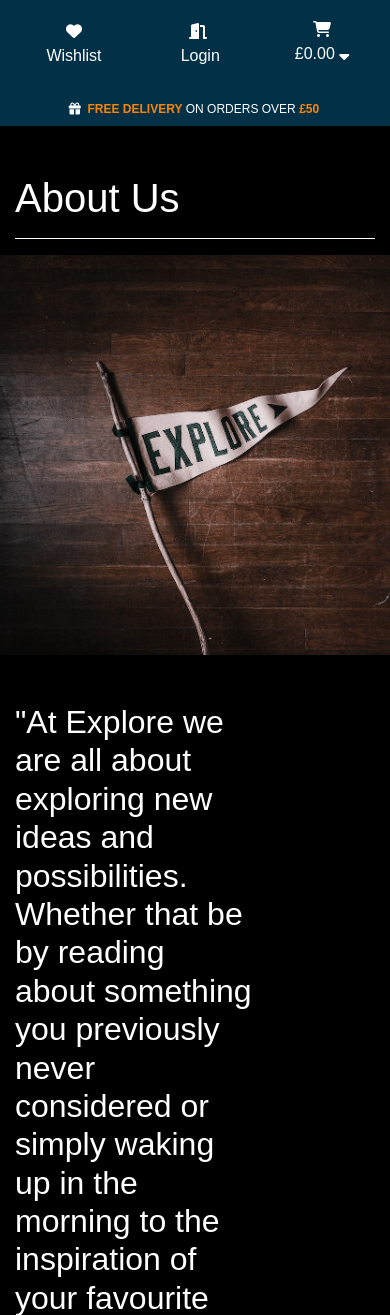
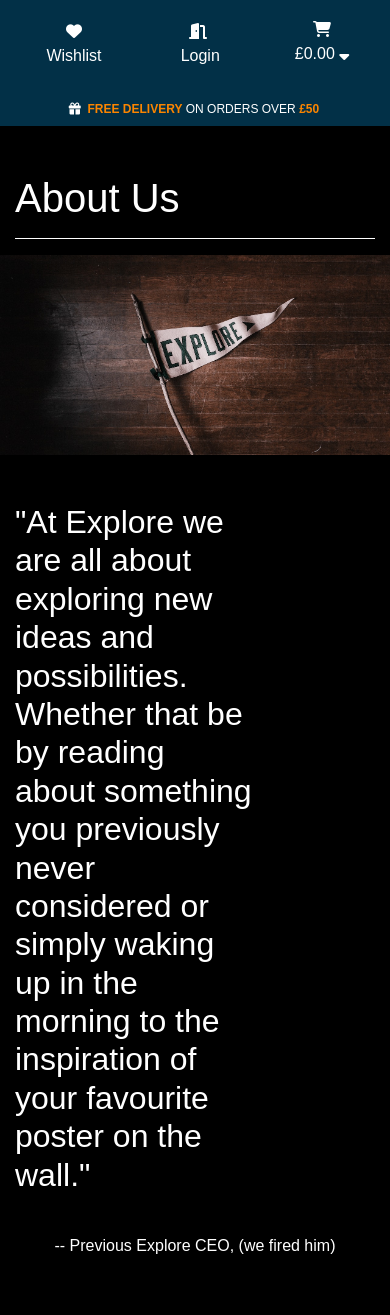
Before and after one commit to RadheyaM/explore, a Django app: page /about/ in a window 390 px wide. Shown: the part 74-1389 px from the top of the page. Run offline with Django 3.2, Linux system fonts and the light colour scheme; some libraries are stand-ins or nearby versions.

Commit message:
Fix the about page structure and image for smaller screens

```diff
--- a/home/static/home/css/home.css
+++ b/home/static/home/css/home.css
@@ -232,10 +232,11 @@
 .about-container {
     flex: 1 0 auto;
     padding-top: 3rem;
+    padding-bottom: 3rem;
 }
 
 .about-us-image {
-    background: url('/media/about-us.jpg') no-repeat center center fixed;
+    background: url('/media/about-us.jpg') repeat center center fixed;
     background-color: black;
     background-size: cover;
     position: scroll;
@@ -427,6 +428,10 @@
         padding-top: 10rem;
     }
 
+    .about-us-image {
+        height: 200px;
+    }
+
 }
 
 @media screen and (max-width: 490px) {
--- a/static/css/base.css
+++ b/static/css/base.css
@@ -358,7 +358,7 @@ Added to by developer significantly.
 .sidenav {
     width: 300px;
     position: absolute;
-    z-index: 1;
+    z-index: 999999999;
     top: 0;
     right: 0;
     background-color: #111;
--- a/templates/includes/footer.html
+++ b/templates/includes/footer.html
@@ -12,9 +12,9 @@
                     <a href="{% url 'account_signup' %}">Sign-up</a>
                 {% endif %}
                 <a href="{% url 'basket' %}">Basket</a>
-                <a href="{% url 'books' %}">Books</a>
             </div>
             <div class="site-links-container">
+                <a href="{% url 'books' %}">Books</a>
                 <a href="{% url 'posters' %}">Posters</a>
                 <a href="{% url 'contact' %}">Get In Touch</a>
                 <a href="{% url 'site_review' %}">Review Us</a>
```
